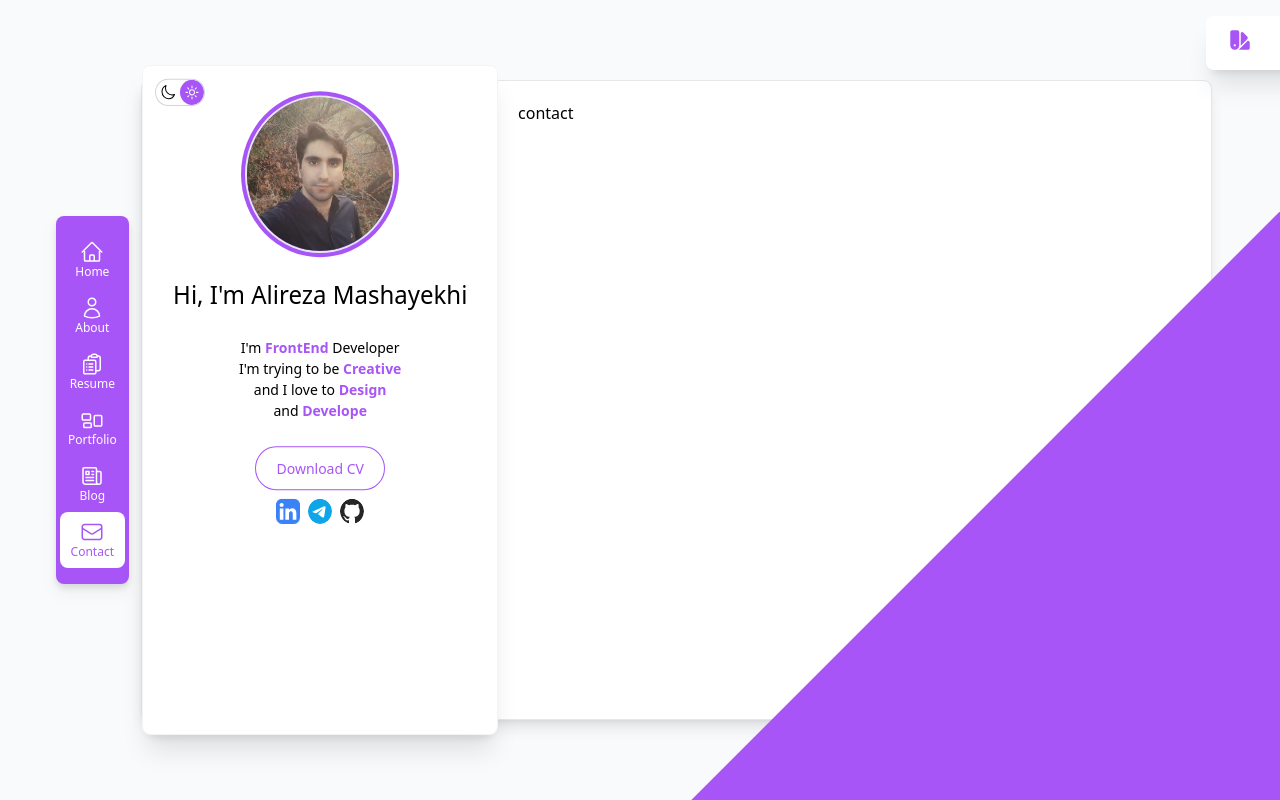
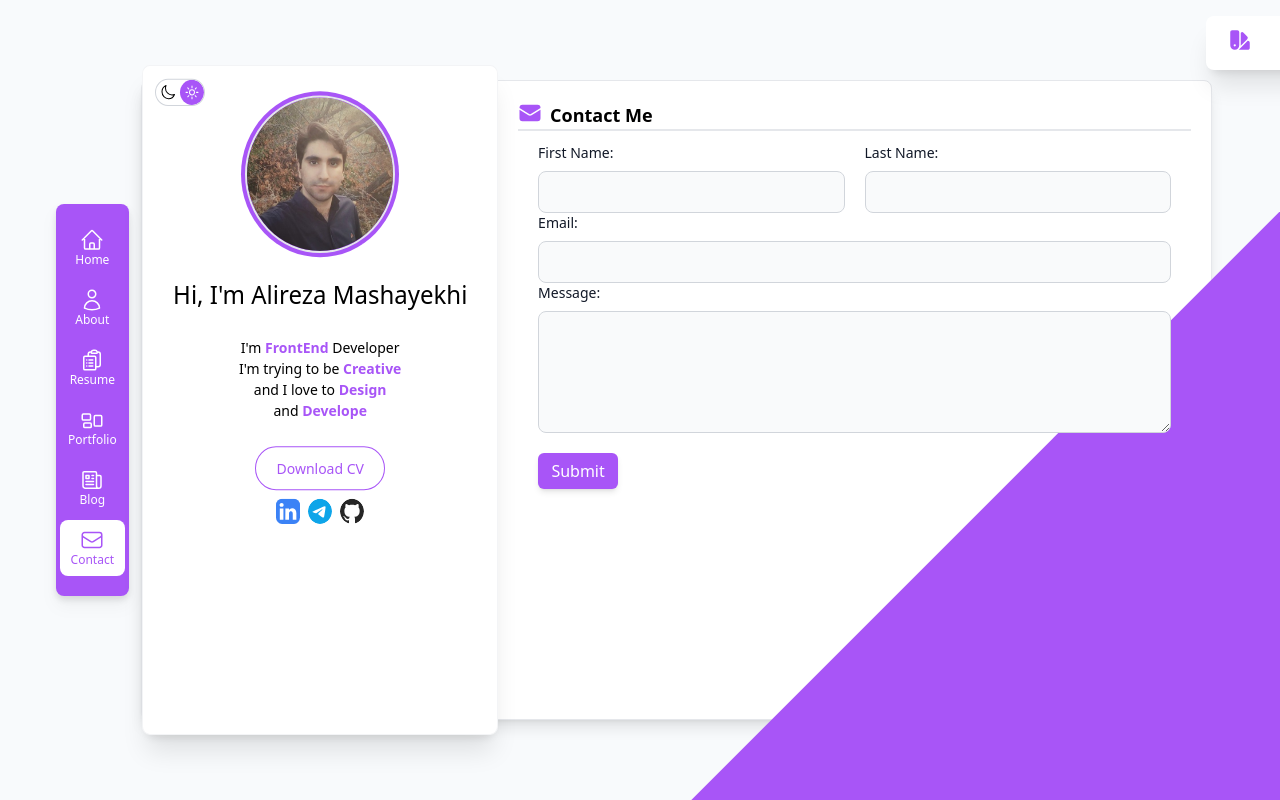
Before and after one commit to maalireza51/resume, a Next.js app: page /contact in a window 1280 px wide. Built offline with nearby package versions, Linux system fonts and the light colour scheme.

Commit message:
blog section

```diff
--- a/components/layout/sidebar/SideItem.jsx
+++ b/components/layout/sidebar/SideItem.jsx
@@ -11,10 +11,12 @@ const SideItem = ({ title, icon: Icon, clickHandler }) => {
     <li onClick={clickHandler}>
       <Link
         href={`/${title === "/" ? "" : title}`}
-        className={`flex md:flex-col gap-5 md:gap-0 mb-2 md:mb-0
+        className={`flex md:flex-col gap-5 md:gap-0 mb-2 md:mb-1
         mx-10 md:mx-0 items-center p-2 text-base font-normal
          rounded-lg transition duration-300 hover:bg-white hover:text-skin ${
-           router.pathname == `/${title==="/"?"":title}` ? "bg-white text-skin" : "text-white "
+           router.pathname == `/${title === "/" ? "" : title}`
+             ? "bg-white text-skin"
+             : "text-white "
          }  `}
         onClick={() => setPageChange(true)}
       >
--- a/package.json
+++ b/package.json
@@ -13,12 +13,14 @@
     "@tailwindcss/line-clamp": "^0.4.2",
     "eslint": "8.31.0",
     "eslint-config-next": "13.1.1",
+    "formik": "^2.2.9",
     "framer-motion": "^8.4.3",
     "next": "13.1.1",
     "react": "18.2.0",
     "react-dom": "18.2.0",
     "react-icons": "^4.7.1",
-    "react-spinners": "^0.13.7"
+    "react-spinners": "^0.13.7",
+    "yup": "^0.32.11"
   },
   "devDependencies": {
     "autoprefixer": "^10.4.13",
--- a/pages/contact/index.js
+++ b/pages/contact/index.js
@@ -1,9 +1,185 @@
+import { HiEnvelope } from "react-icons/hi2";
+import { Formik, Form, Field } from "formik";
+import * as Yup from "yup";
+import { useState } from "react";
+import {motion} from "framer-motion"
+
+const contactForm = Yup.object().shape({
+  firstName: Yup.string()
+    .min(2, "Too Short")
+    .max(50, "Too Long")
+    .required("First name required"),
+  lastName: Yup.string()
+    .min(2, "Too Short")
+    .max(50, "Too Long")
+    .required("Last name required"),
+  email: Yup.string().email("Invalid email").required("Email required"),
+  message: Yup.string(),
+});
+
 const Contact = () => {
-    return (
-        <div>
-            contact
-        </div>
-    );
-}
+  const [sent, setSent] = useState(false);
+  return (
+    <section>
+      <div className="flex border-b-2 mb-3">
+        <HiEnvelope className="w-6 h-6 text-skin" />
+        <h3 className="text-lg font-bold ml-2">Contact Me</h3>
+      </div>
+      <div>
+        <Formik
+          initialValues={{
+            firstName: "",
+            lastName: "",
+            email: "",
+            message: "",
+          }}
+          validationSchema={contactForm}
+          onSubmit={(values) => {
+            setSent(true);
+            setTimeout(() => setSent(false), 2000);
+            console.log(values);
+          }}
+        >
+          {({ errors, touched }) => (
+            <Form className="px-5">
+              <motion.div initial={{y:"10%",opacity:0}} animate={{y:0,opacity:1}} transition={{duration:0.5}} className="grid grid-cols-1 lg:grid-cols-2 gap-5">
+                <div>
+                  <label
+                    htmlFor="firstName"
+                    className={`block mb-2 text-sm font-medium text-gray-900 dark:text-white ${
+                      errors.firstName && touched.firstName
+                        ? "text-red-600 dark:text-red-500"
+                        : ""
+                    }`}
+                  >
+                    First Name:
+                  </label>
+                  <Field
+                    name="firstName"
+                    type="text"
+                    id="firstName"
+                    className={
+                      errors.firstName && touched.firstName
+                        ? "bg-red-50 border border-red-500 text-red-900 placeholder-red-700 text-sm rounded-lg focus:ring-red-500 focus:border-red-500 block w-full p-2.5 dark:bg-red-100 dark:border-red-400"
+                        : "bg-gray-50 border border-gray-300 text-gray-900 text-sm rounded-lg focus:ring-blue-500 focus:border-blue-500 block w-full p-2.5 dark:bg-gray-700 dark:border-gray-600 dark:placeholder-gray-400 dark:text-white dark:focus:ring-blue-500 dark:focus:border-blue-500"
+                    }
+                  />
+                  {errors.firstName && touched.firstName ? (
+                    <p className="mt-2 text-sm text-red-600 dark:text-red-500">
+                      <span className="font-medium">!</span> {errors.firstName}
+                    </p>
+                  ) : null}
+                </div>
+                <div>
+                  <label
+                    htmlFor="lastName"
+                    className={`block mb-2 text-sm font-medium text-gray-900 dark:text-white ${
+                      errors.lastName && touched.lastName
+                        ? "text-red-600 dark:text-red-500"
+                        : ""
+                    }`}
+                  >
+                    Last Name:
+                  </label>
+                  <Field
+                    name="lastName"
+                    type="text"
+                    id="lastName"
+                    className={
+                      errors.lastName && touched.lastName
+                        ? "bg-red-50 border border-red-500 text-red-900 placeholder-red-700 text-sm rounded-lg focus:ring-red-500 focus:border-red-500 block w-full p-2.5 dark:bg-red-100 dark:border-red-400"
+                        : "bg-gray-50 border border-gray-300 text-gray-900 text-sm rounded-lg focus:ring-blue-500 focus:border-blue-500 block w-full p-2.5 dark:bg-gray-700 dark:border-gray-600 dark:placeholder-gray-400 dark:text-white dark:focus:ring-blue-500 dark:focus:border-blue-500"
+                    }
+                  />
+                  {errors.lastName && touched.lastName ? (
+                    <p className="mt-2 text-sm text-red-600 dark:text-red-500">
+                      <span className="font-medium">!</span> {errors.lastName}
+                    </p>
+                  ) : null}
+                </div>
+              </motion.div>
+              <motion.div initial={{y:"10%",opacity:0}} animate={{y:0,opacity:1}} transition={{duration:0.5,delay:0.5}}>
+                <label
+                  htmlFor="email"
+                  className={`block mb-2 text-sm font-medium text-gray-900 dark:text-white ${
+                    errors.email && touched.email
+                      ? "text-red-600 dark:text-red-500"
+                      : ""
+                  }`}
+                >
+                  Email:
+                </label>
+                <Field
+                  name="email"
+                  type="email"
+                  id="email"
+                  className={
+                    errors.email && touched.email
+                      ? "bg-red-50 border border-red-500 text-red-900 placeholder-red-700 text-sm rounded-lg focus:ring-red-500 focus:border-red-500 block w-full p-2.5 dark:bg-red-100 dark:border-red-400"
+                      : "bg-gray-50 border border-gray-300 text-gray-900 text-sm rounded-lg focus:ring-blue-500 focus:border-blue-500 block w-full p-2.5 dark:bg-gray-700 dark:border-gray-600 dark:placeholder-gray-400 dark:text-white dark:focus:ring-blue-500 dark:focus:border-blue-500"
+                  }
+                />
+                {errors.email && touched.email ? (
+                  <p className="mt-2 text-sm text-red-600 dark:text-red-500">
+                    <span className="font-medium">!</span> {errors.email}
+                  </p>
+                ) : null}
+              </motion.div>
+              <motion.div initial={{y:"10%",opacity:0}} animate={{y:0,opacity:1}} transition={{duration:0.5,delay:1}}>
+                <label
+                  htmlFor="message"
+                  className="block mb-2 text-sm font-medium text-gray-900 dark:text-white"
+                >
+                  Message:
+                </label>
+                <textarea
+                  name="message"
+                  rows={5}
+                  className="bg-gray-50 border border-gray-300 text-gray-900 text-sm rounded-lg focus:ring-blue-500 focus:border-blue-500 block w-full p-2.5 dark:bg-gray-700 dark:border-gray-600 dark:placeholder-gray-400 dark:text-white dark:focus:ring-blue-500 dark:focus:border-blue-500"
+                ></textarea>
+              </motion.div>
+              <motion.div initial={{y:"10%",opacity:0}} animate={{y:0,opacity:1}} transition={{duration:0.5,delay:1.5}} className="mt-3 flex flex-col lg:flex-row gap-2">
+                <button
+                  type="submit"
+                  className="w-full lg:w-20 h-9 mt-2 bg-skin text-white rounded-md shadow-md"
+                >
+                  Submit
+                </button>
+                {sent ? (
+                  <div
+                    id="toast-simple"
+                    className="flex items-center w-full max-w-xs p-4 space-x-4 text-gray-500 bg-white divide-x divide-gray-200 rounded-lg shadow dark:text-gray-400 dark:divide-gray-700 space-x dark:bg-gray-800"
+                    role="alert"
+                  >
+                    <svg
+                      aria-hidden="true"
+                      className="w-5 h-5 text-skin"
+                      focusable="false"
+                      data-prefix="fas"
+                      data-icon="paper-plane"
+                      role="img"
+                      xmlns="http://www.w3.org/2000/svg"
+                      viewBox="0 0 512 512"
+                    >
+                      <path
+                        fill="currentColor"
+                        d="M511.6 36.86l-64 415.1c-1.5 9.734-7.375 18.22-15.97 23.05c-4.844 2.719-10.27 4.097-15.68 4.097c-4.188 0-8.319-.8154-12.29-2.472l-122.6-51.1l-50.86 76.29C226.3 508.5 219.8 512 212.8 512C201.3 512 192 502.7 192 491.2v-96.18c0-7.115 2.372-14.03 6.742-19.64L416 96l-293.7 264.3L19.69 317.5C8.438 312.8 .8125 302.2 .0625 289.1s5.469-23.72 16.06-29.77l448-255.1c10.69-6.109 23.88-5.547 34 1.406S513.5 24.72 511.6 36.86z"
+                      ></path>
+                    </svg>
+                    <div className="pl-4 text-sm font-normal">
+                      Message sent successfully.
+                    </div>
+                  </div>
+                ) : (
+                  ""
+                )}
+              </motion.div>
+            </Form>
+          )}
+        </Formik>
+      </div>
+    </section>
+  );
+};
 
 export default Contact;
```
Also changed, not shown: 1 other file (tests, documents, lock files or other folders).
